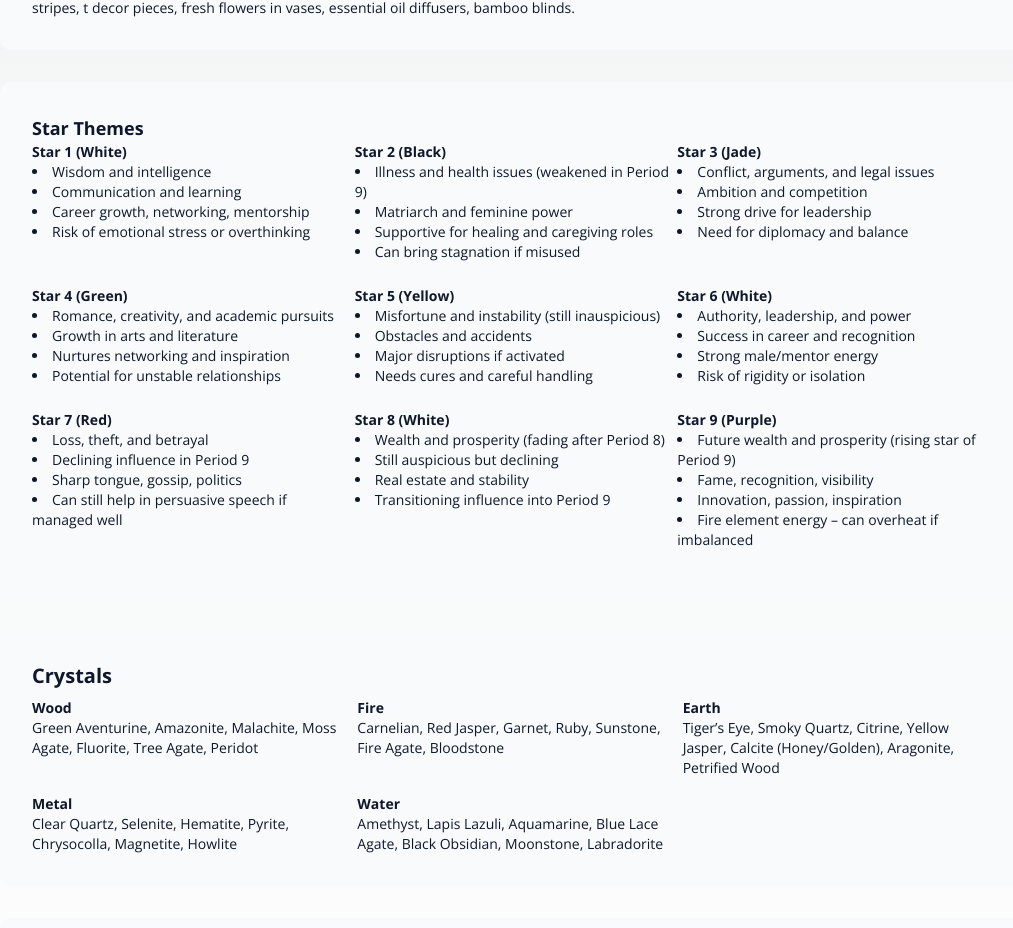
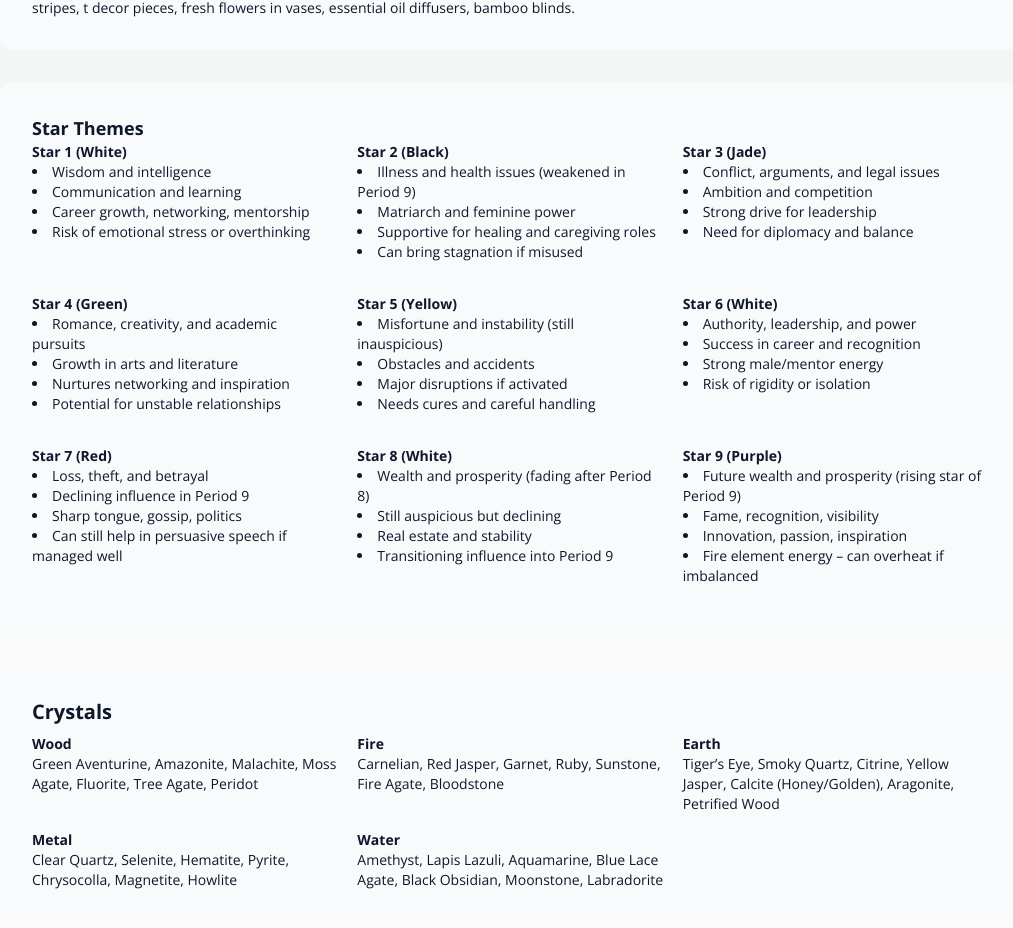
Before and after one commit to nivaaz/flying-star-feng-shui, a Next.js app: page /feng-shui in a window 1280 px wide. Shown: the part 3311-4239 px from the top of the page, without its empty margins (128-1141 px from the left). Built offline with nearby package versions, Linux system fonts and the light colour scheme; a web font is replaced by a local one.

Commit message:
add formatting and rm pdf print

```diff
--- a/package.json
+++ b/package.json
@@ -20,6 +20,7 @@
     "react-dom": "^18"
   },
   "devDependencies": {
+    "@types/html2pdf.js": "^0.10.0",
     "@types/jest": "^29.5.14",
     "@types/node": "^20",
     "@types/react": "^18",
--- a/src/app/feng-shui/page.tsx
+++ b/src/app/feng-shui/page.tsx
@@ -1,6 +1,5 @@
 "use client";
 import { useState, useRef } from "react";
-import html2pdf from "html2pdf.js";
 import {
   currentYear,
   directions,
@@ -126,6 +125,7 @@ export default function Home() {
   };
 
   const handleExportPDF = async () => {
+    console.log("clocl");
     if (!clientName.trim()) {
       setError(true); // Show error if client name is empty
       return;
@@ -154,8 +154,6 @@ export default function Home() {
         styleElement.innerHTML = tailwindStyles;
         clonedPage.prepend(styleElement);
       }
-
-      html2pdf().set(options).from(clonedPage).save();
     }
   };
 
@@ -475,13 +473,12 @@ const StarThemes = () => {
   return (
     <Container>
       <h2 className="font-bold text-lg"> Star Themes </h2>
-      <div className="grid grid-cols-3 gap-2">
+      <div className="grid grid-cols-3 gap-4">
         {starThemes.map((theme) => (
           <div key={theme.starId} className="pb-4">
             <p className="font-bold"> {theme.starId} </p>
             {theme.themes.map((t) => (
-              <li className="text-sm" key={t}>
-                {" "}
+              <li className="text-sm pr-2" key={t}>
                 {t}
               </li>
             ))}
```
Also changed, not shown: 1 other file (tests, documents, lock files or other folders).
